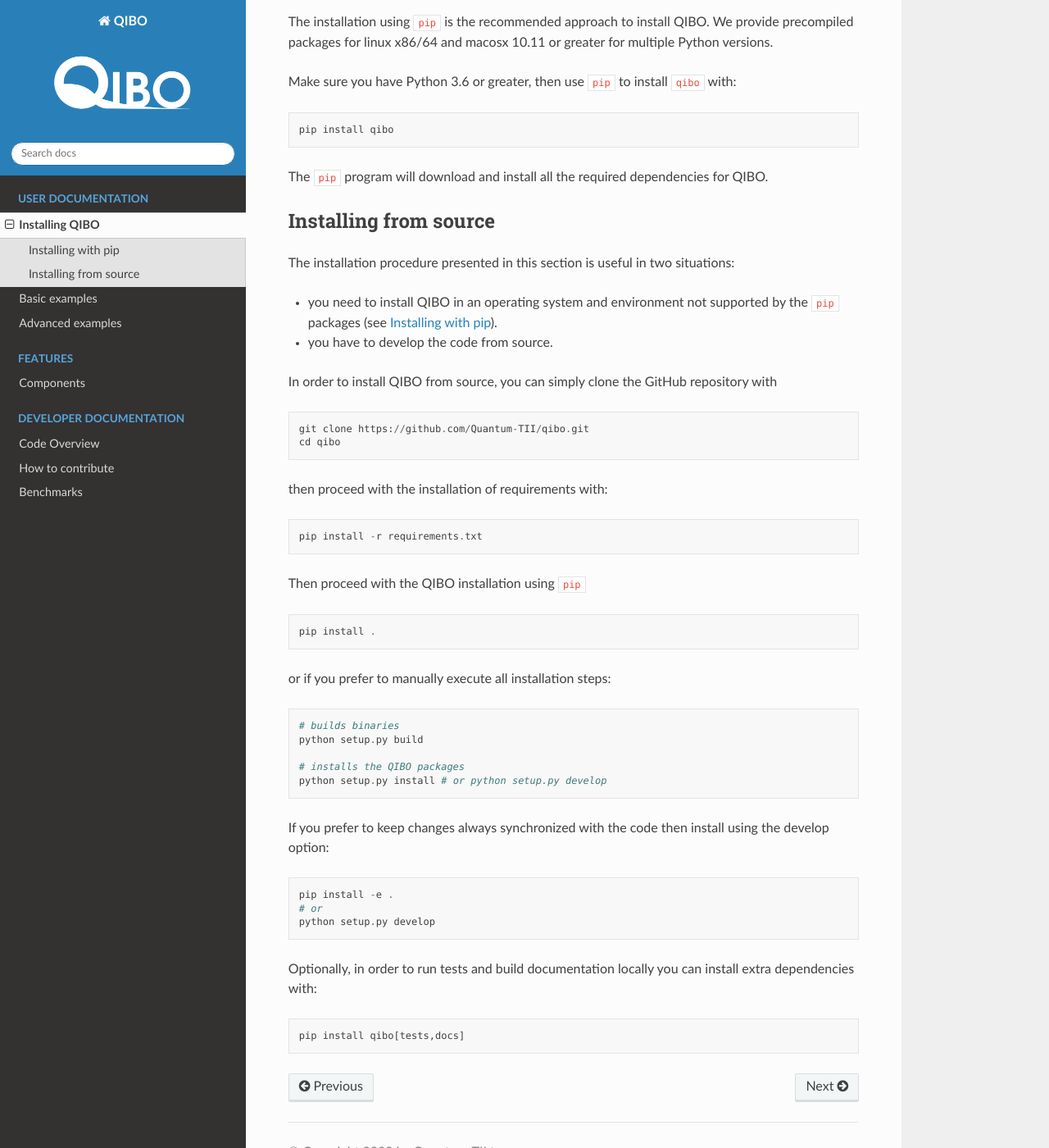
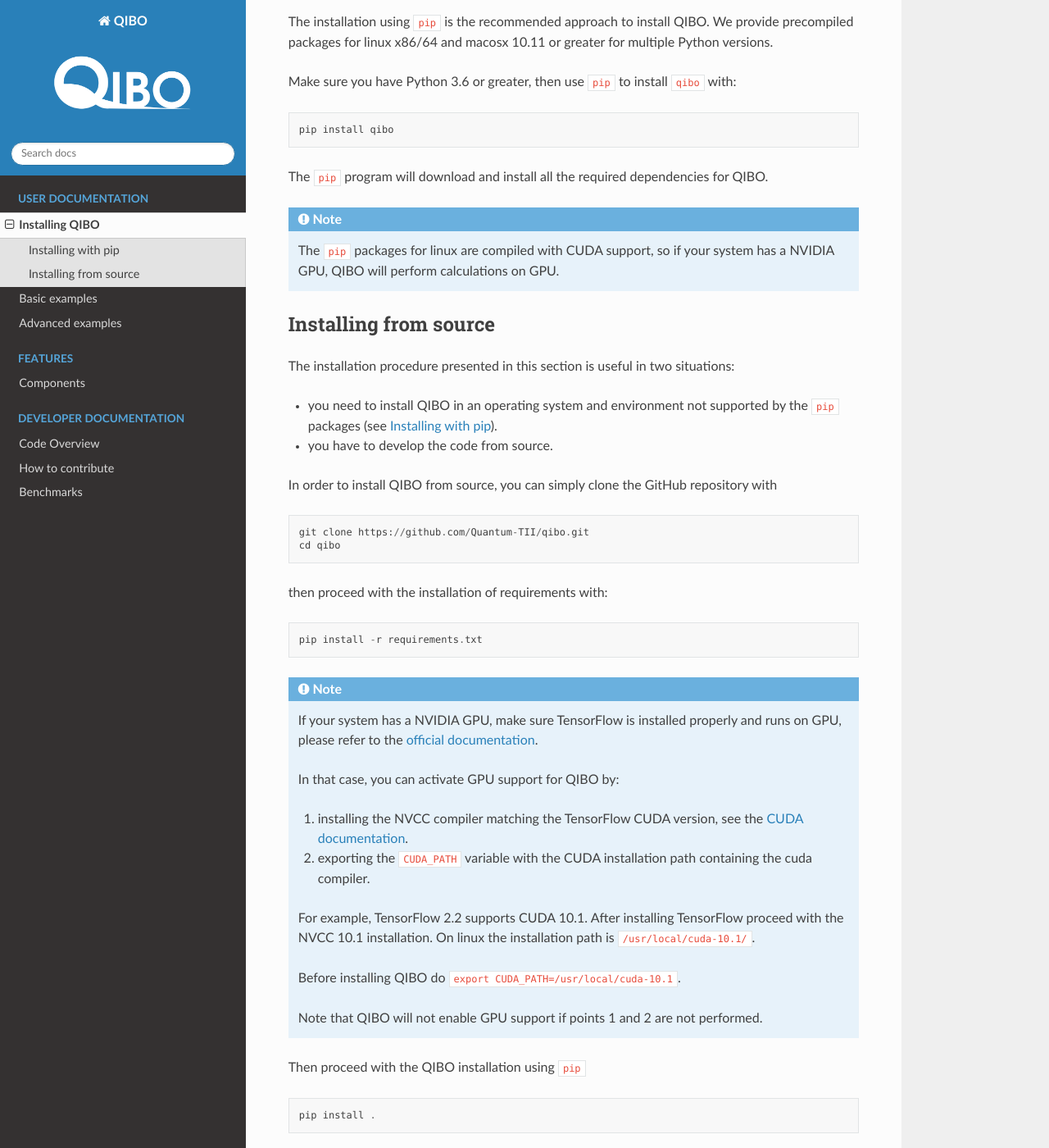
Before and after one commit to qiboteam/qibo, a Sphinx documentation site: the page built from doc/source/installation.rst, in a window 1280 px wide and 1400 px high, scrolled down 346 px. Shown: the whole window at 82% size. Built offline with Sphinx 7.4.7 and the Read the Docs theme 2.0.0, drawn with Linux system fonts in a browser that asks for light colours.

Commit message:
docs improvement

```diff
--- a/doc/source/installation.rst
+++ b/doc/source/installation.rst
@@ -27,6 +27,10 @@
 The ``pip`` program will download and install all the required
 dependencies for QIBO.
 
+.. note::
+    The ``pip`` packages for linux are compiled with CUDA support, so if your
+    system has a NVIDIA GPU, QIBO will perform calculations on GPU.
+
 .. _installing-from-source:
 
 Installing from source
@@ -50,6 +54,27 @@
 .. code-block::
 
       pip install -r requirements.txt
+
+.. note::
+      If your system has a NVIDIA GPU, make sure TensorFlow is installed
+      properly and runs on GPU, please refer to the `official
+      documentation <https://www.tensorflow.org/install/gpu>`_.
+
+      In that case, you can activate GPU support for QIBO by:
+
+      1. installing the NVCC compiler matching the TensorFlow CUDA version, see the `CUDA documentation <https://docs.nvidia.com/cuda/cuda-installation-guide-linux/index.html>`_.
+
+      2. exporting the ``CUDA_PATH`` variable with the CUDA installation path containing the cuda compiler.
+
+      For example, TensorFlow 2.2 supports CUDA 10.1. After installing
+      TensorFlow proceed with the NVCC 10.1 installation. On linux the
+      installation path is ``/usr/local/cuda-10.1/``.
+
+      Before installing QIBO do ``export CUDA_PATH=/usr/local/cuda-10.1``.
+
+      Note that QIBO will not enable GPU support if points 1 and 2 are not
+      performed.
+
 
 Then proceed with the QIBO installation using ``pip``
 
```
Also changed, not shown: doc/source/examples.rst (+19 -0 lines).
